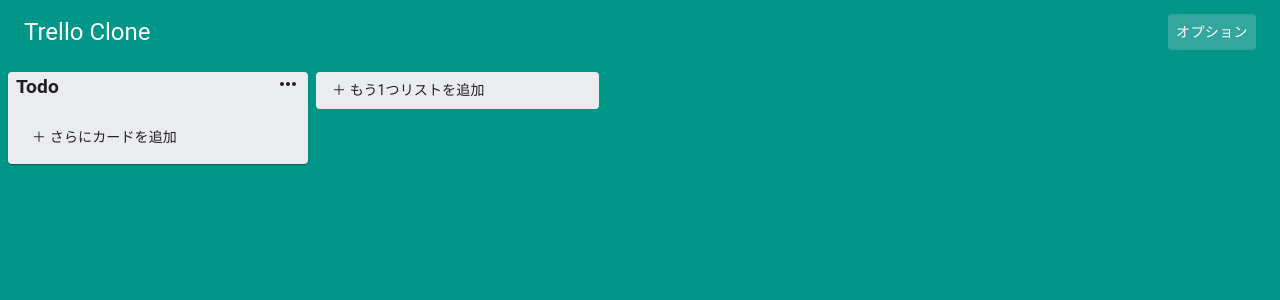
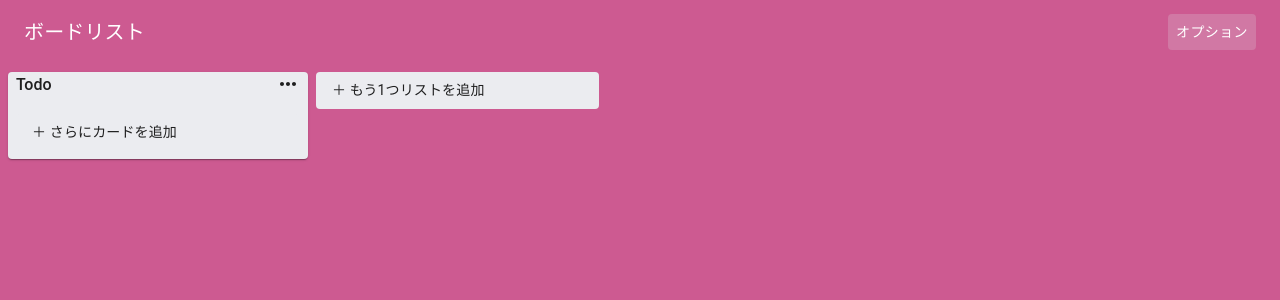
Before and after one commit to sjc-bui/trello, a React (Create React App) app: page / in a window 1280 px wide. Shown: the top 300 px of the page. Built offline with nearby package versions, Linux system fonts and the light colour scheme.

Commit message:
update style

```diff
--- a/public/index.html
+++ b/public/index.html
@@ -9,7 +9,7 @@
     <meta name="description" content="Web site created using create-react-app" />
     <link rel="apple-touch-icon" href="%PUBLIC_URL%/logo192.png" />
     <link rel="manifest" href="%PUBLIC_URL%/manifest.json" />
-    <title>Trello Clone</title>
+    <title>Trello | Clone</title>
 </head>
 
 <body>
--- a/src/App.js
+++ b/src/App.js
@@ -7,6 +7,7 @@
 import { makeStyles } from '@material-ui/core/styles';
 import { DragDropContext, Droppable } from 'react-beautiful-dnd';
 import Navigation from './components/Nav/Navigation';
+import colors from './utils/color';
 
 const useStyle = makeStyles((theme) => ({
     root: {
@@ -21,8 +22,8 @@
     localStorage.setItem('data', JSON.stringify(newState));
 }
 
-const getLocalStorageData = () => {
-    const localData = localStorage.getItem('data');
+const getLocalStorageData = (type) => {
+    const localData = localStorage.getItem(type);
     const jsonObj = JSON.parse(localData);
     return jsonObj;
 }
@@ -37,9 +38,9 @@
     }
 
     const classes = useStyle();
-    var jsonObj = getLocalStorageData();
+    var jsonObj = getLocalStorageData('data');
     const [data, setData] = useState(jsonObj);
-    const [defaultBackground, changeBackground] = useState('#009688')
+    const [defaultBackground, changeBackground] = useState(colors[10])
 
     const addMoreCard = (title, listId) => {
         const newCardId = uuid();
--- a/src/components/List/Card.jsx
+++ b/src/components/List/Card.jsx
@@ -1,4 +1,4 @@
-import { Paper, TextField } from '@material-ui/core';
+import { Paper, TextField, Typography } from '@material-ui/core';
 import React, { useState } from 'react';
 import { makeStyles } from '@material-ui/core/styles';
 import { Draggable } from 'react-beautiful-dnd';
@@ -9,6 +9,7 @@
 import DialogTitle from '@material-ui/core/DialogTitle';
 import { useContext } from 'react';
 import storeApi from '../../utils/storeApi';
+import Divider from '@material-ui/core/Divider';
 
 const useStyle = makeStyles((theme) => ({
     card: {
@@ -24,7 +25,7 @@
     }
 }));
 
-const DialogBox = ({ show, setShow, title, handleDeleteCard }) => {
+const DialogBox = ({ show, setShow, title, handleDeleteCard, listTitle }) => {
     const classes = useStyle();
     const [newTitle, setNewTitle] = useState(title)
     const [changed, setChanged] = useState(false);
@@ -46,8 +47,9 @@
                 onClose={handleClose}
                 aria-labelledby="alert-dialog-title"
                 aria-describedby="alert-dialog-description">
-                <DialogTitle id="alert-dialog-title">Options</DialogTitle>
                 <DialogContent>
+                    <Typography>リスト: {listTitle}</Typography>
+                    <Divider />
                     <TextField className={classes.textArea} fullWidth multiline value={newTitle} onChange={handleOnChange} />
                 </DialogContent>
                 <DialogActions>
@@ -60,7 +62,7 @@
     )
 }
 
-const Card = ({ card, index, listId }) => {
+const Card = ({ card, index, listId, listTitle }) => {
     const classes = useStyle();
     const [show, setShow] = useState(false);
     const { deleteCard } = useContext(storeApi);
@@ -82,7 +84,7 @@
                         <Paper onClick={handleCardClick} className={classes.card}>
                             {card.title}
                         </Paper>
-                        <DialogBox show={show} setShow={setShow} title={card.title} handleDeleteCard={handleDeleteCard} />
+                        <DialogBox show={show} setShow={setShow} title={card.title} handleDeleteCard={handleDeleteCard} listTitle={listTitle}/>
                     </div>
                 </div>
             )}
--- a/src/components/List/List.jsx
+++ b/src/components/List/List.jsx
@@ -32,7 +32,7 @@
                             {(provided) => (
                                 <div className={classes.cardContainer} ref={provided.innerRef} {...provided.droppableProps}>
                                     {list.cards.map((card, index) => (
-                                        <Card key={card.id} card={card} index={index} listId={list.id}/>
+                                        <Card key={card.id} card={card} index={index} listId={list.id} listTitle={list.title}/>
                                     ))}
                                     {provided.placeholder}
                                 </div>
--- a/src/components/List/Title.jsx
+++ b/src/components/List/Title.jsx
@@ -9,16 +9,14 @@
 const useStyle = makeStyles((theme) => ({
     editableTitle: {
         flexGrow: 1,
-        fontSize: '1.2rem',
-        fontWeight: 'bold'
+        fontSize: '1rem',
     },
     editableContainer: {
         display: "flex",
         margin: theme.spacing(1)
     },
     input: {
-        fontSize: '1.2rem',
-        fontWeight: 'bold',
+        fontSize: '1rem',
         margin: theme.spacing(1),
         '&:focus': {
             backgroundColor: '#ddd'
--- a/src/components/Nav/TopBar.jsx
+++ b/src/components/Nav/TopBar.jsx
@@ -7,7 +7,7 @@
         background: 'None'
     },
     title: {
-        flexGrow: 1
+        flexGrow: 1,
     },
     changeBackgroundBtn: {
         color: '#fff',
@@ -22,7 +22,11 @@
         <div>
             <AppBar className={classes.AppBar} position="static" elevation={0}>
                 <Toolbar>
-                    <Typography className={classes.title} variant="h5">Trello Clone</Typography>
+                    <div className={classes.title}>
+                        <Typography variant="h6">
+                            ボードリスト
+                        </Typography>
+                    </div>
                     <Button
                         onClick={() => {
                             setOpenSideMenu(true)
```
